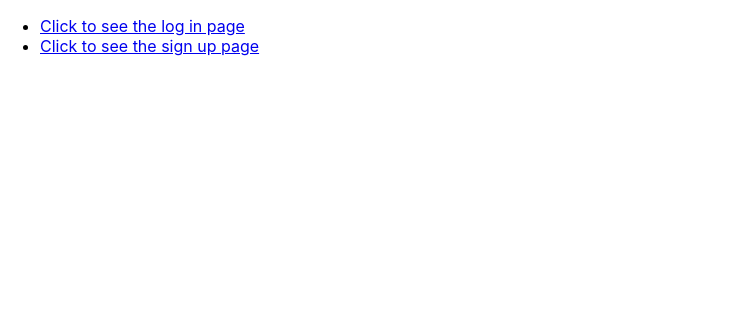
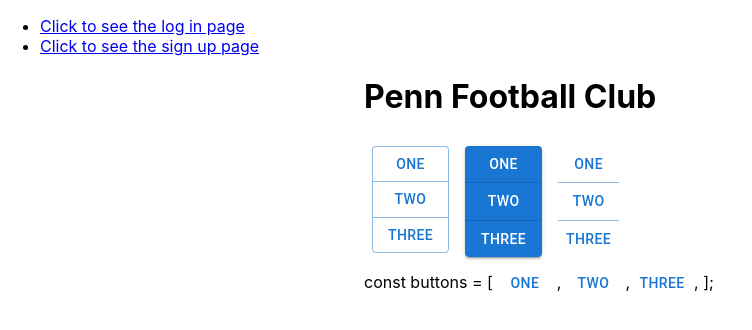
Before and after one commit to ruw321/PennLobby, a React (Create React App) app in the folder pennlobby/: page / in a window 1280 px wide. Shown: the top 330 px of the page, without its empty margins (0-752 px from the left). Built offline with nearby package versions, Linux system fonts and the light colour scheme.

Commit message:
Add MUI components to Group.js

```diff
--- a/pennlobby/src/components/Group.js
+++ b/pennlobby/src/components/Group.js
@@ -1,9 +1,59 @@
-import React, { useState } from "react";
+import * as React from "react";
+import { useState } from "react";
+import Button from "@mui/material/Button";
+import ButtonGroup from "@mui/material/ButtonGroup";
+import { Container, Box } from "@mui/material";
 
 function Group() {
-  // const [userName, setUserName] = useState("");
+  const [groupName] = useState("Penn Football Club");
 
-  return <div className="group">This is the group placeholder</div>;
+  const buttons = [
+    <Button key="one">One</Button>,
+    <Button key="two">Two</Button>,
+    <Button key="three">Three</Button>,
+  ];
+
+  return (
+    <Container maxWidth="sm" className="group">
+      <div className="group-text">
+        <h1>{groupName}</h1>
+      </div>
+      {/* <img src="pic_trulli.jpg" alt="Italian Trulli">
+        Image Placeholder
+      </img> */}
+      <Box
+        sx={{
+          display: "flex",
+          "& > *": {
+            m: 1,
+          },
+        }}
+      >
+        <ButtonGroup
+          orientation="vertical"
+          aria-label="vertical outlined button group"
+        >
+          {buttons}
+        </ButtonGroup>
+        <ButtonGroup
+          orientation="vertical"
+          aria-label="vertical contained button group"
+          variant="contained"
+        >
+          {buttons}
+        </ButtonGroup>
+        <ButtonGroup
+          orientation="vertical"
+          aria-label="vertical contained button group"
+          variant="text"
+        >
+          {buttons}
+        </ButtonGroup>
+      </Box>
+      const buttons = [<Button key="one">One</Button>,
+      <Button key="two">Two</Button>,<Button key="three">Three</Button>, ];
+    </Container>
+  );
 }
 
 export default Group;
--- a/pennlobby/src/components/Home.js
+++ b/pennlobby/src/components/Home.js
@@ -1,9 +1,6 @@
-import React from 'react';
-import {
-  Link,
-} from 'react-router-dom';
-// import Login from './Login';
-// import Signup from './Signup';
+import React from "react";
+import { Link } from "react-router-dom";
+import Group from "./Group";
 
 function Home() {
   return (
@@ -16,6 +13,7 @@ function Home() {
           <Link to="/signup">Click to see the sign up page</Link>
         </li>
       </ul>
+      <Group />
     </div>
   );
 }
--- a/pennlobby/src/index.css
+++ b/pennlobby/src/index.css
@@ -1,13 +1,17 @@
+@import "./styles/Login.css";
+@import "./styles/Signup.css";
+@import "./styles/Group.css";
+
 body {
   margin: 0;
-  font-family: -apple-system, BlinkMacSystemFont, 'Segoe UI', 'Roboto', 'Oxygen',
-    'Ubuntu', 'Cantarell', 'Fira Sans', 'Droid Sans', 'Helvetica Neue',
+  font-family: -apple-system, BlinkMacSystemFont, "Segoe UI", "Roboto", "Oxygen",
+    "Ubuntu", "Cantarell", "Fira Sans", "Droid Sans", "Helvetica Neue",
     sans-serif;
   -webkit-font-smoothing: antialiased;
   -moz-osx-font-smoothing: grayscale;
 }
 
 code {
-  font-family: source-code-pro, Menlo, Monaco, Consolas, 'Courier New',
+  font-family: source-code-pro, Menlo, Monaco, Consolas, "Courier New",
     monospace;
 }
```
Also changed, not shown: pennlobby/src/components/Login.js (+38 -32 lines), pennlobby/src/components/Signup.js (+36 -30 lines), pennlobby/.eslintrc.js, pennlobby/src/styles/Group.css (added), pennlobby/src/styles/Login.css (renamed from pennlobby/src/components/Login.css), pennlobby/src/styles/Signup.css (renamed from pennlobby/src/components/Signup.css).
